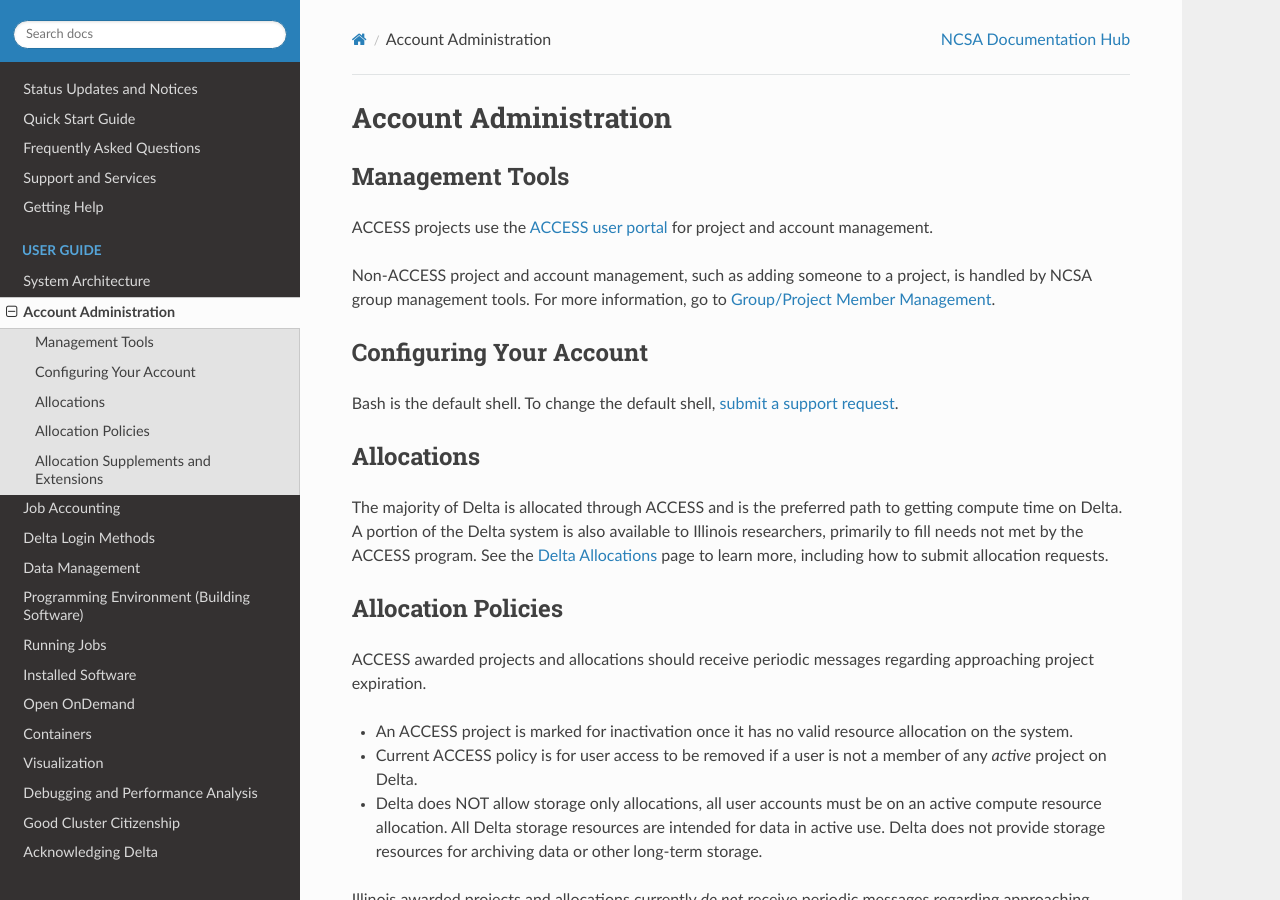
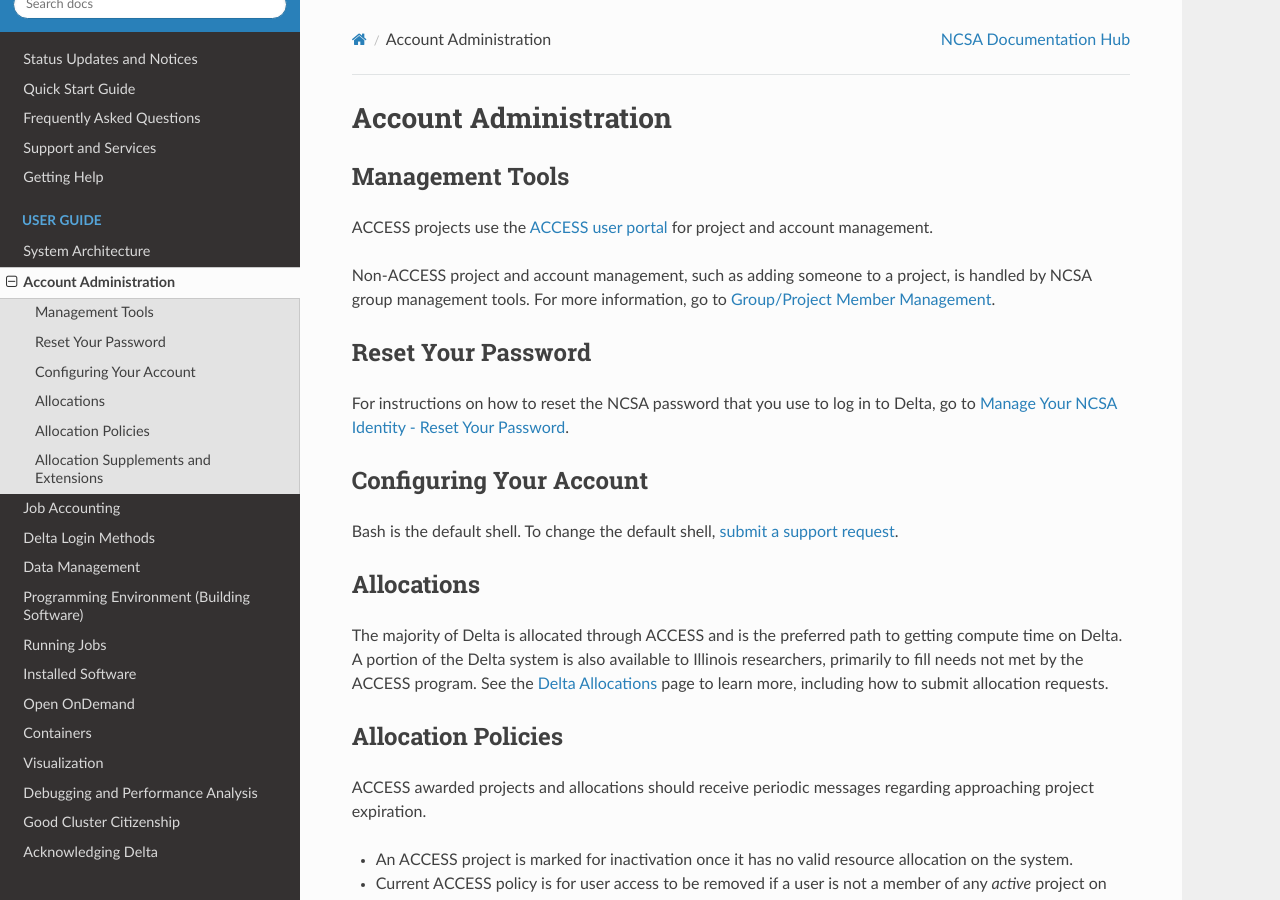
Before and after one commit to ncsa/Delta_doc, a Sphinx documentation site: the page built from docs/source/user_guide/accounts.rst, in a window 1280 px wide and 900 px high. Built offline with Sphinx 7.4.7 and the Read the Docs theme 3.1.0, drawn with Linux system fonts in a browser that asks for light colours.

Commit message:
Update accounts.rst added a password reset subsection
this is to try to beat the Delta Science Gateway password reset page in SEO ranking when someone searches 'ncsa delta password reset'

```diff
--- a/docs/source/user_guide/accounts.rst
+++ b/docs/source/user_guide/accounts.rst
@@ -9,6 +9,11 @@ Management Tools
 ACCESS projects use the `ACCESS user portal <https://support.access-ci.org/>`_ for project and account management.
 
 Non-ACCESS project and account management, such as adding someone to a project, is handled by NCSA group management tools. For more information, go to `Group/Project Member Management <https://docs.ncsa.illinois.edu/en/latest/account-mgmt/group-mgmt.html#group-mgmt>`_.
+
+Reset Your Password
+--------------------
+
+For instructions on how to reset the NCSA password that you use to log in to Delta, go to `Manage Your NCSA Identity - Reset Your Password <https://docs.ncsa.illinois.edu/en/latest/account-mgmt/identity-mgmt.html#reset-your-password>`_.
 
 Configuring Your Account
 ----------------------------
```
